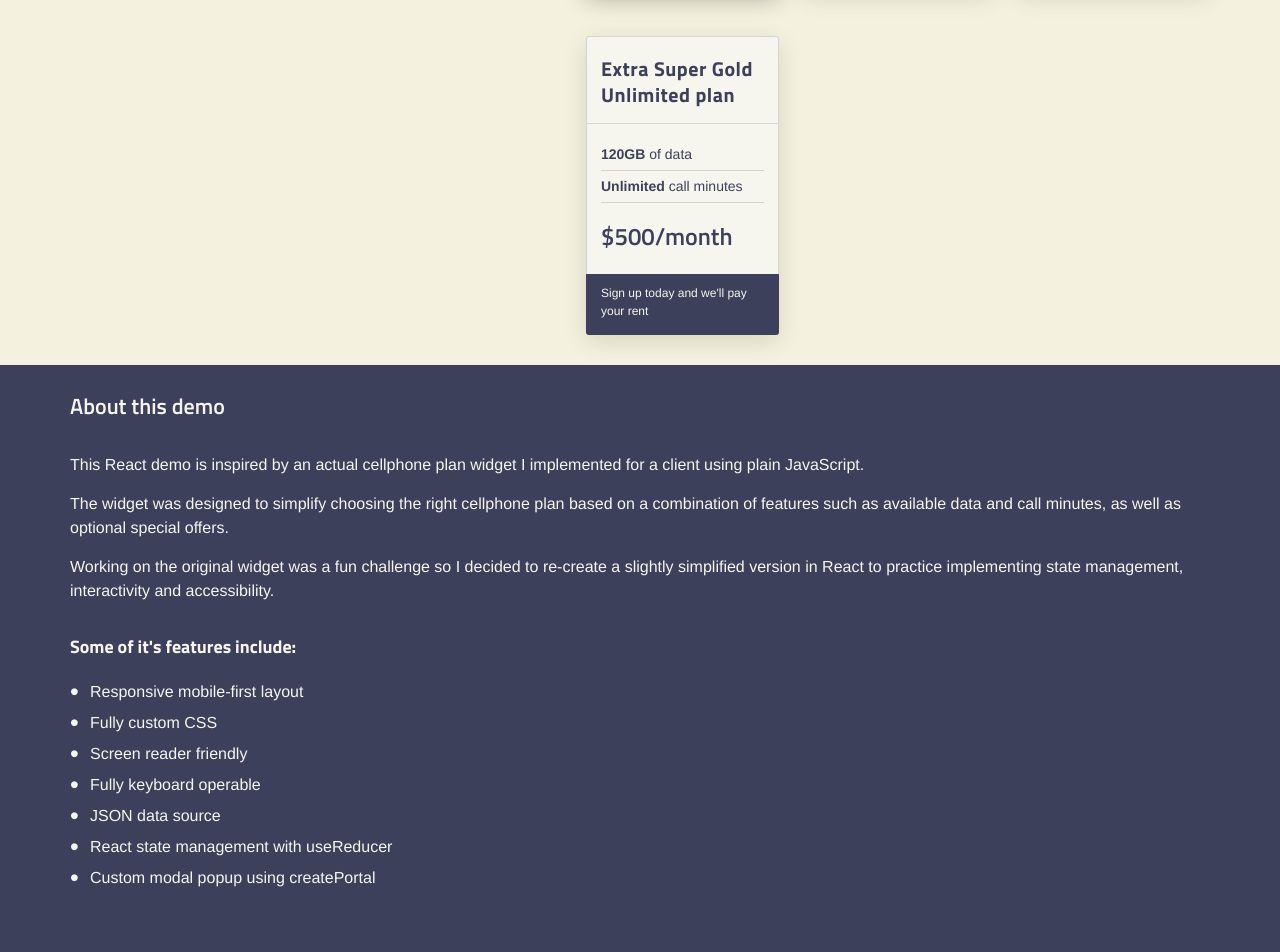
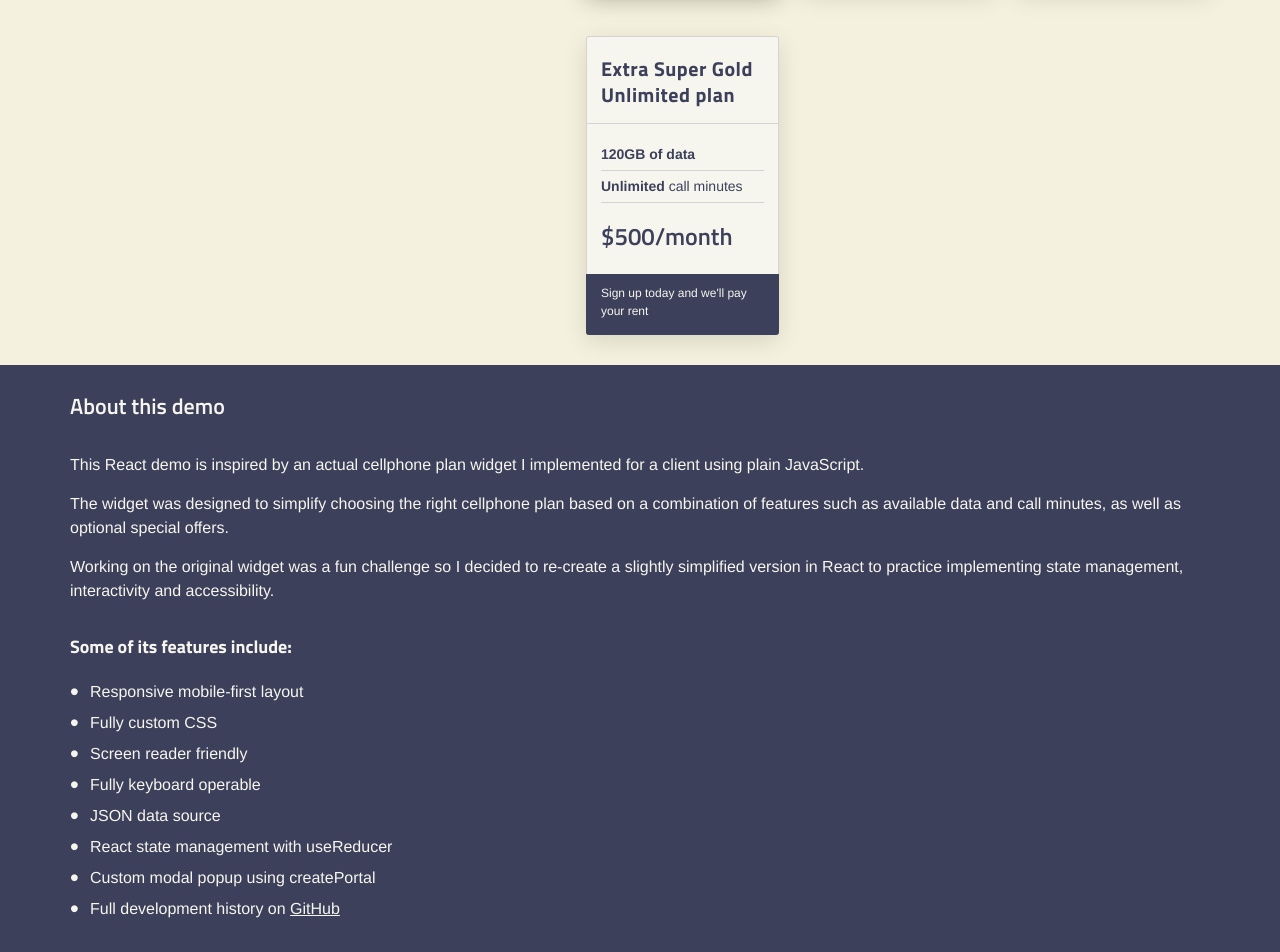
Before and after one commit to olegr1/react-cell-plan-picker, a React (Vite) app: page / in a window 1280 px wide. Shown: the part 720-1672 px from the top of the page. Built offline with nearby package versions, Linux system fonts and the light colour scheme.

Commit message:
Making prices screen reader friendly, adding favicon

```diff
--- a/index.html
+++ b/index.html
@@ -5,6 +5,7 @@
     <meta name="viewport" content="width=device-width, initial-scale=1.0" />
     <title>React Cell Plan Picker Demo</title>
     <link rel="stylesheet" href="index.css" />
+    <link rel="icon" href="favicon.ico" type="image/x-icon" />
   </head>
   <body>
     <a href="#main" class="skip-to-main-link"> Skip to main content </a>
@@ -54,7 +55,7 @@
               implementing state management, interactivity and accessibility.
             </p>
 
-            <h3 class="picker-section-title">Some of it's features include:</h3>
+            <h3 class="picker-section-title">Some of its features include:</h3>
 
             <ul>
               <li>Responsive mobile-first layout</li>
@@ -64,6 +65,12 @@
               <li>JSON data source</li>
               <li>React state management with useReducer</li>
               <li>Custom modal popup using createPortal</li>
+              <li>
+                Full development history on
+                <a href="https://github.com/olegr1/react-cell-plan-picker"
+                  >GitHub</a
+                >
+              </li>
             </ul>
           </div>
         </div>
--- a/public/index.css
+++ b/public/index.css
@@ -337,6 +337,7 @@ svg {
   height: 25px;
   border-radius: var(--border-radius);
   background-color: var(--border-color-dark);
+  cursor: auto;
 }
 
 .picker-data-btn-less {
@@ -658,6 +659,10 @@ svg {
   margin: 30px 0 20px;
 }
 
+.about-section a {
+  color: var(--bg-color-light);
+}
+
 .about-section p {
   margin-bottom: 15px;
 }
--- a/src/components/PickerDataSection.jsx
+++ b/src/components/PickerDataSection.jsx
@@ -78,7 +78,12 @@ function PickerDataSection({
       <div className="picker-data-bar-wrap">
         <div className="picker-data">
           <span className="picker-data-gb">
-            {convertMbToGbString(getPlanTotalData(currentPlan))}
+            <span aria-hidden="true">
+              {convertMbToGbString(getPlanTotalData(currentPlan))}
+            </span>
+            <span className="sr-only">
+              {convertMbToGbString(getPlanTotalData(currentPlan), true)}
+            </span>
           </span>
 
           {currentPlan.specialOffer.duration && isIncludedOfferData && (
@@ -125,7 +130,12 @@ function PickerDataSection({
           plan
         </span>
         <span className="picker-data-item-gb">
-          {convertMbToGbString(currentPlan.data)}
+          <span aria-hidden="true">
+            {convertMbToGbString(currentPlan.data)}
+          </span>
+          <span className="sr-only">
+            {convertMbToGbString(currentPlan.data, true)}
+          </span>
         </span>
       </div>
 
@@ -156,8 +166,16 @@ function PickerDataSection({
           )}
         </span>
         <span className="picker-data-item-gb">
-          {hasSpecialOfferWithData &&
-            convertMbToGbString(currentPlan.specialOffer.data)}
+          {hasSpecialOfferWithData && (
+            <>
+              <span aria-hidden="true">
+                {convertMbToGbString(currentPlan.specialOffer.data)}
+              </span>
+              <span className="sr-only">
+                {convertMbToGbString(currentPlan.specialOffer.data, true)}
+              </span>
+            </>
+          )}
         </span>
       </div>
     </div>
--- a/src/components/PickerFooter.jsx
+++ b/src/components/PickerFooter.jsx
@@ -20,7 +20,10 @@ function PickerFooter({
 
   return (
     <div className="picker-footer">
-      <div className="picker-footer-price">${currentPlan.price}/month</div>
+      <div className="picker-footer-price">
+        <span aria-hidden="true">${currentPlan.price}/month</span>
+        <span className="sr-only">{currentPlan.price} dollars per month</span>
+      </div>
       <button
         ref={orderCtaRef}
         className="picker-order-cta"
--- a/src/components/PlanTile.jsx
+++ b/src/components/PlanTile.jsx
@@ -22,10 +22,12 @@ function PlanTile({ plan, isCurrent }) {
             <span className="plan-feature-highlight">Unlimited data</span>
           ) : (
             <>
-              <span className="plan-feature-highlight">
-                {convertMbToGbString(plan.data)}
-              </span>{" "}
-              of data
+              <span className="plan-feature-highlight" aria-hidden="true">
+                {`${convertMbToGbString(plan.data)} of data`}
+              </span>
+              <span className="sr-only">
+                {`${convertMbToGbString(plan.data, true)} of data`}
+              </span>
             </>
           )}
         </li>
@@ -39,7 +41,10 @@ function PlanTile({ plan, isCurrent }) {
         </li>
       </ul>
 
-      <div className="plan-price">${plan.price}/month</div>
+      <div className="plan-price">
+        <span aria-hidden="true">${plan.price}/month</span>
+        <span className="sr-only">{`${plan.price} dollars per month`}</span>
+      </div>
 
       {plan.specialOffer !== "" ? (
         <div
```
Also changed, not shown: 1 other file (tests, documents, lock files or other folders).
